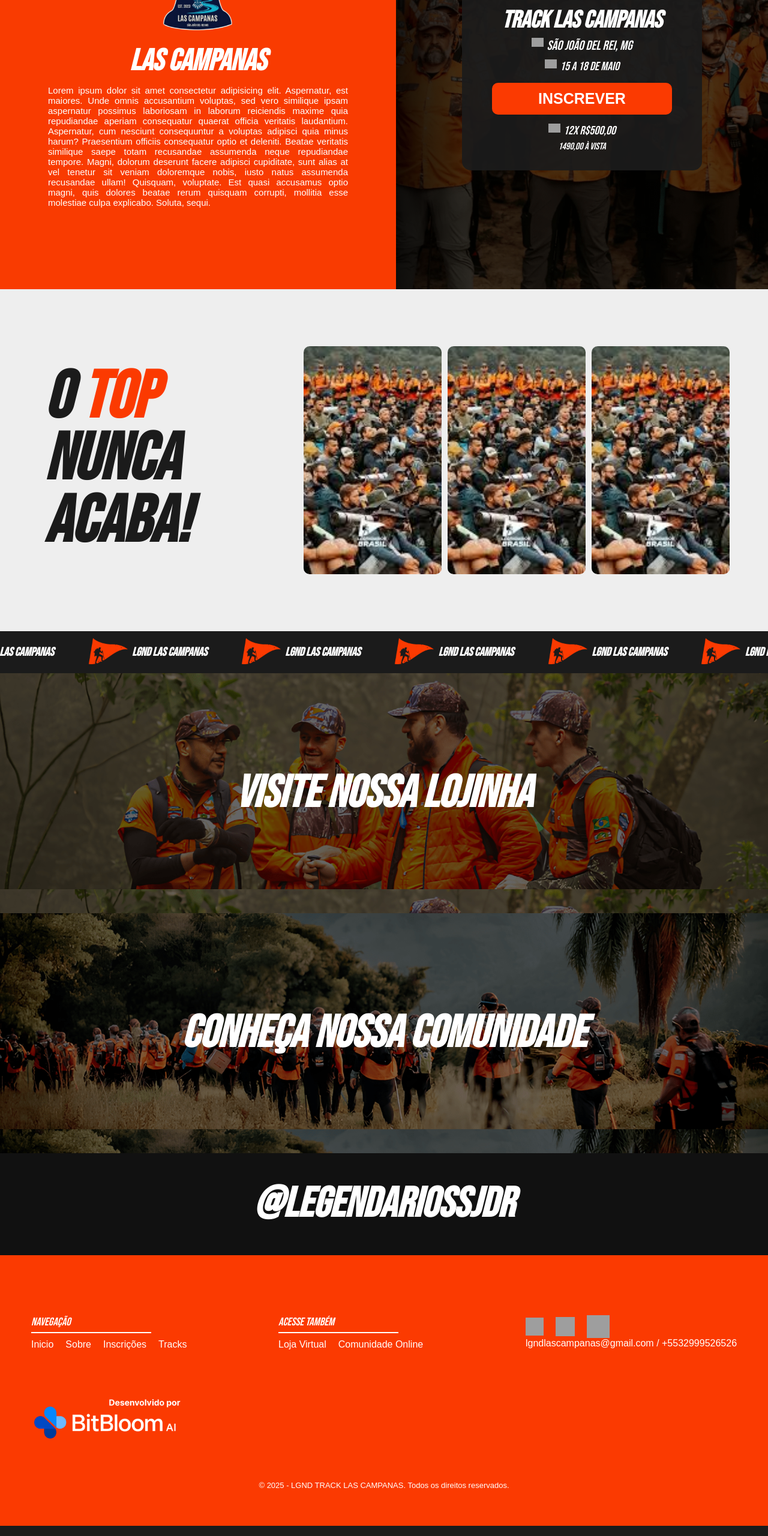
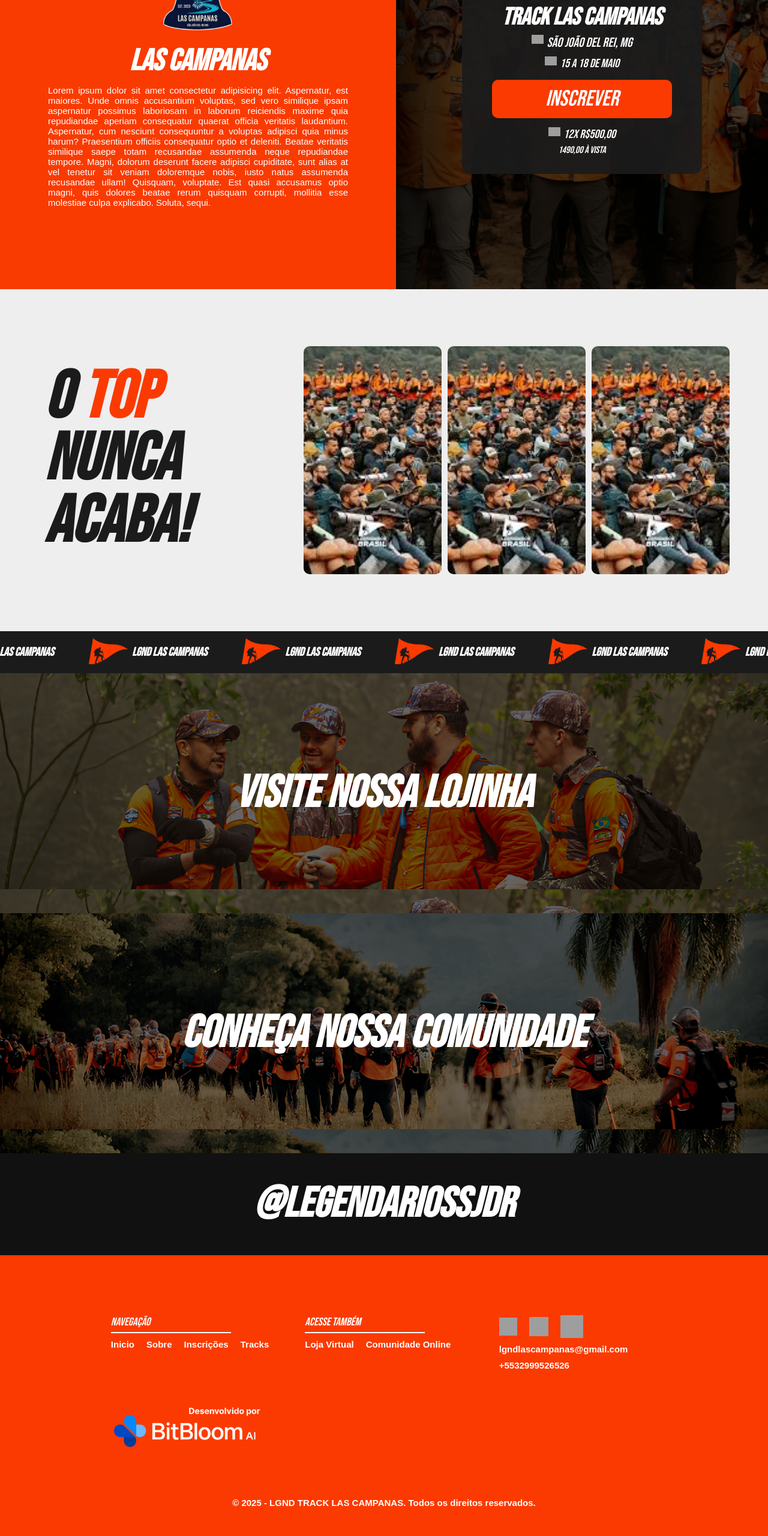
Before and after one commit to bitbloomai/lascampanas-site, a plain HTML site: page index.html in a window 1280 px wide. Shown: the part 1620-4180 px from the top of the page at 60% size. Drawn offline with nearby package versions, Linux system fonts and the light colour scheme; grey boxes are pictures that could not be loaded.

Commit message:
ultimate alt midnight

```diff
--- a/index.html
+++ b/index.html
@@ -181,14 +181,18 @@
                 <div>
                     <div class="socials-ico">
                         <img style="width: 30px; height: 30px;"
-                        src="https://img.icons8.com/?size=100&id=0wr4dYtBFwHA&format=png&color=FFFFFF" alt="Instagram">
+                            src="https://img.icons8.com/?size=100&id=0wr4dYtBFwHA&format=png&color=FFFFFF"
+                            alt="Instagram">
                         <img style="width: 32px; height: 32px;"
                             src="https://img.icons8.com/?size=100&id=118467&format=png&color=FFFFFF" alt="Facebook">
                         <img style="width: 38px; height: 38px;"
                             src="https://img.icons8.com/?size=100&id=37326&format=png&color=FFFFFF" alt="You Tube">
                     </div>
 
-                 <p>lgndlascampanas@gmail.com / +5532999526526</p>
+                    <div class="mail">
+                        <p>lgndlascampanas@gmail.com</p>
+                        <p>+5532999526526</p>
+                    </div>
 
                 </div>
 
--- a/style.css
+++ b/style.css
@@ -19,12 +19,16 @@ body {
     background: #1b1b1b;
 }
 
-h1, h2, h3, h4{
+h1,
+h2,
+h3,
+h4 {
     font-family: 'Bebas Neue', sans-serif;
-      font-style: italic;
+    font-style: italic;
 }
 
-h3, h4{
+h3,
+h4 {
     font-weight: 500;
 }
 
@@ -132,7 +136,7 @@ header {
 
 }
 
-.about-txt>h1{
+.about-txt>h1 {
     font-size: 50px;
 }
 
@@ -220,9 +224,13 @@ button {
     color: white;
     font-weight: bolder;
     border-radius: 10px;
-    padding: 12px 20px;
-    font-size: 25px;
+    padding: 10px 20px;
+    font-size: 37px;
     cursor: pointer;
+
+     font-family: 'Bebas Neue', sans-serif;
+     font-style: italic;
+     font-weight: 500;
 }
 
 .track-about {
@@ -392,6 +400,11 @@ button {
     padding: 100px 20px 50px 20px;
 }
 
+.contact p, .contact-nav ul{
+    font-weight: 600;
+    font-size: 15px;
+}
+
 .contact h3 {
     padding-bottom: 5px;
     margin-bottom: 10px;
@@ -415,6 +428,13 @@ button {
     gap: 20px;
 }
 
+.mail{
+    margin-top: 10px;
+    display: flex;
+    flex-direction: column;
+    gap: 10px;
+}
+
 
 .contact-nav ul {
     list-style: none;
@@ -430,46 +450,4 @@ button {
     font-size: 13px;
     padding: 10px;
     text-align: center;
-    /* margin-top: 60px; */
 }
-
-/* .other {
-    height: 50vh;
-    padding: 100px 10vw;
-    background-color: #fb3a01;
-
-    display: flex;
-    flex-direction: column;
-    align-items: center;
-    justify-content: space-evenly;
-} */
-
-
-
-/* .o-element{
-    background-image: url(images/1.png);
-    background-position: center;
-    background-size: cover;
-    background-repeat: no-repeat;
-    width: 400px;
-    height: 400px;
-
-    display: flex;
-    align-items: end;
-    justify-content: center;
-
-    border-radius: 10px;
-} */
-
-/* LAMBRAR FAIXAS ANIMADAS, SEJAM COM FOTOS OU COM O NOME.. FAIXA NO TOP DA PÁG COM PROMO PARA SITE ECOMERCE */
-/* na sec submit>> colocar direita modal de inscrição, na esquerda colocar Track Las campanas e um txt sobre
-
-A animação seguirá assim:
-Quando scrollado, a búsula irá crescer do meio, entre as duas seções (totalmente branca), e o elemento da lateral(texto irá aparecer vindo da lateral)
-
-seguirá com sec com vúdeos reels carrocel
-
-NO MOBILE>>>
-deixar a parte do carrocel de video como laranja.. para emendar com a sec do track. (talvez)
-
-*/
```
Lines whose indentation alone changed are shown as unchanged.
